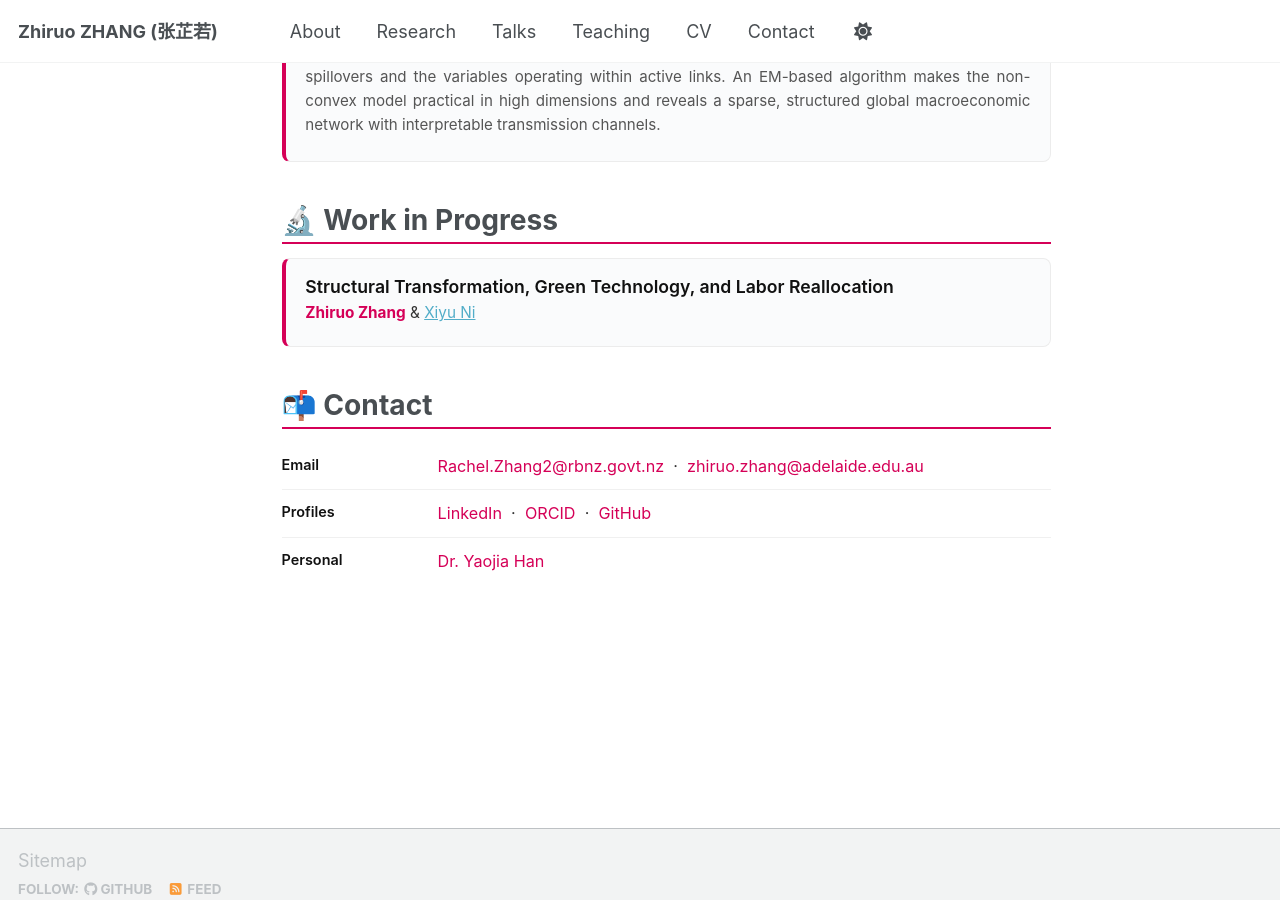
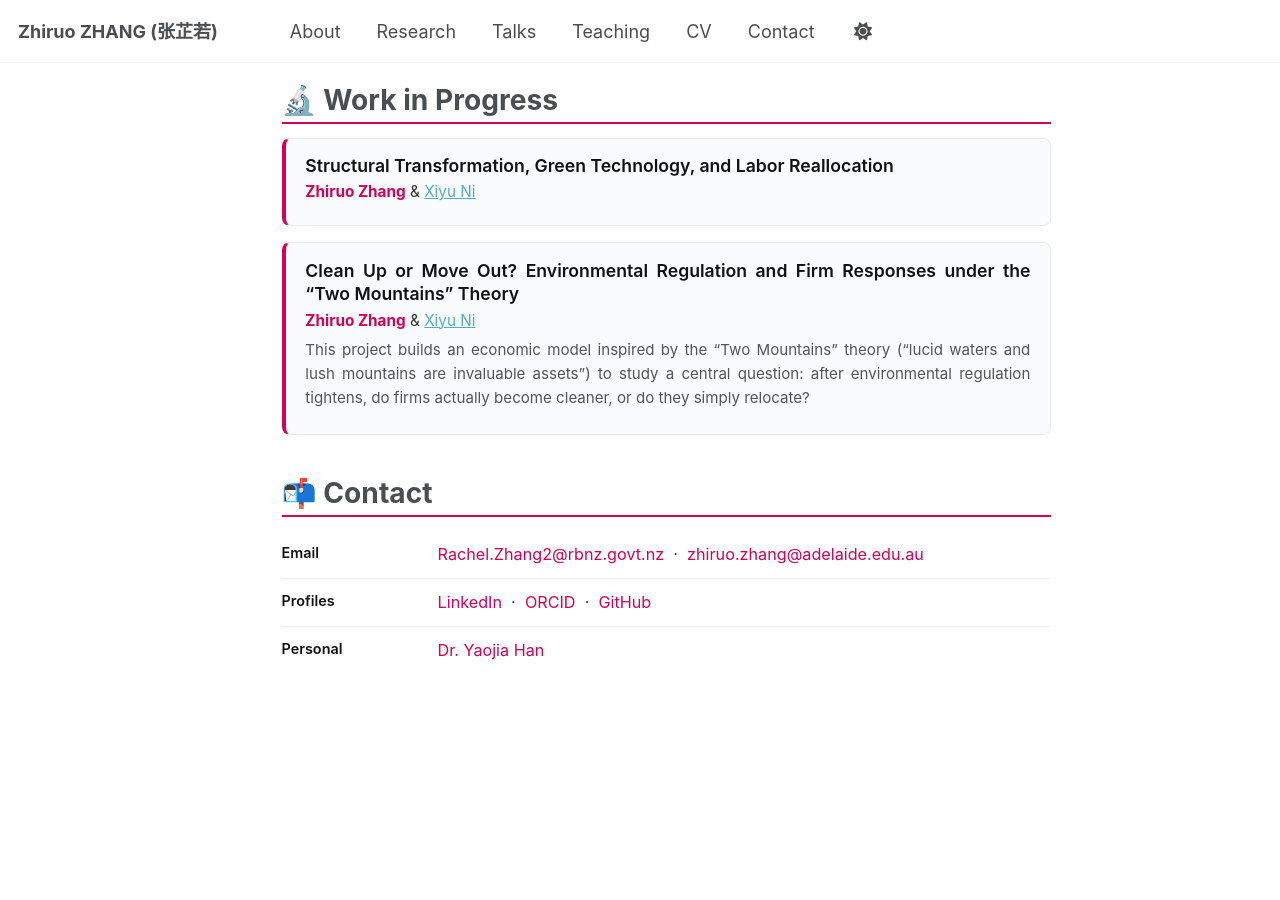
Before and after one commit to zhiruozzr/zhiruozzr.github.io, a Jekyll site: the page built from _pages/about.md, in a window 1280 px wide and 900 px high, scrolled down 1570 px. Built offline with Jekyll 4.4.1, drawn with Linux system fonts in a browser that asks for light colours; a script that is not in the unit is left out; some of the changed text lies outside the part shown.

Commit message:
Update about page with new publication and remove past roles
Removed past positions and added a new publication related to environmental regulation and firm responses.

```diff
--- a/_pages/about.md
+++ b/_pages/about.md
@@ -325,24 +325,6 @@
 <div class="timeline">
 <div class="timeline-item">
   <div class="timeline-year news">
-    Sep 2026
-  </div>
-  <div class="timeline-body">
-    Joined the <strong>Reserve Bank of New Zealand</strong> as a
-    <strong>Senior Analyst in the Modelling Team</strong>.
-  </div>
-</div>
-<div class="timeline-item">
-  <div class="timeline-year news">
-    Sep 2026
-  </div>
-  <div class="timeline-body">
-    Received my <strong>Ph.D. in Economics and Econometrics</strong>
-    from Adelaide University.
-  </div>
-</div>
-<div class="timeline-item">
-  <div class="timeline-year news">
     Nov 2026
   </div>
   <div class="timeline-body">
@@ -433,6 +415,22 @@
     </a>
   </div>
 </div>
+  <div class="pub-item">
+  <div class="pub-title">
+    Clean Up or Move Out? Environmental Regulation and Firm Responses under the “Two Mountains” Theory
+  </div>
+  <div class="pub-authors">
+    <strong>Zhiruo Zhang</strong>
+    &amp;
+    <a href="https://researchers.adelaide.edu.au/profile/xiyu.ni" target="_blank" rel="noopener noreferrer">Xiyu Ni</a>
+  </div>
+  <div class="pub-desc">
+    This project builds an economic model inspired by the “Two Mountains” theory
+    (“lucid waters and lush mountains are invaluable assets”) to study a central
+    question: after environmental regulation tightens, do firms actually become
+    cleaner, or do they simply relocate?
+  </div>
+</div>
 </div>
 
 # 📬 Contact
```
